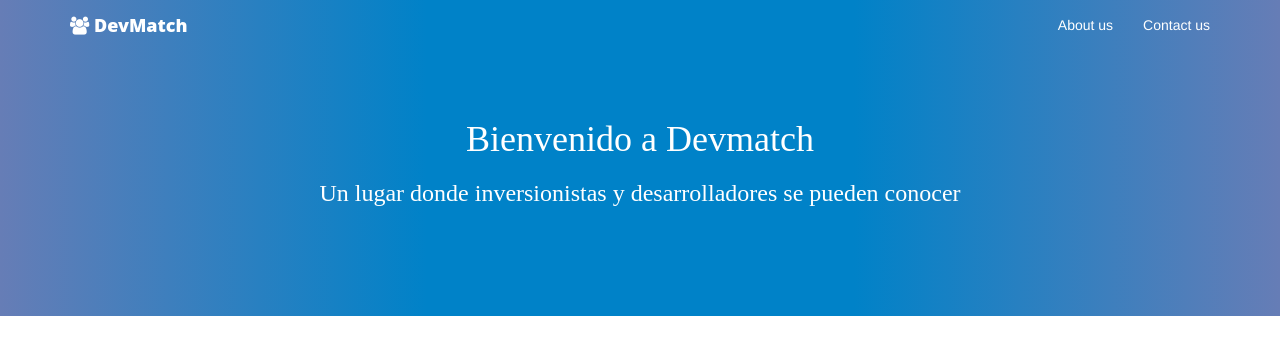
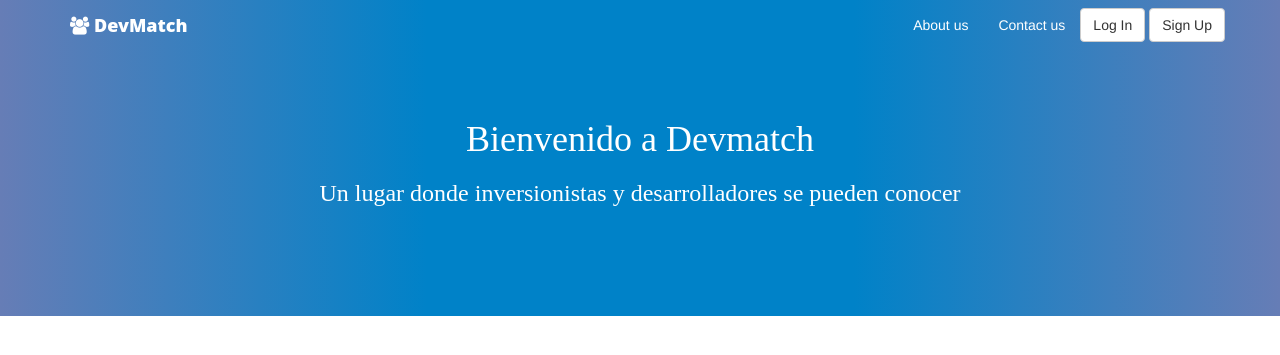
Before and after one commit to AlepsVillarreal/Ruby-on-Rails-test, a Rails app: page / in a window 1280 px wide. Shown: the top 355 px of the page. Run offline with Rails 7, Linux system fonts and the light colour scheme; style sheets or scripts are compiled from the project's sources; some libraries are stand-ins or nearby versions.

Commit message:
Added login and signup buttons to nav

```diff
--- a/app/views/layouts/application.html.erb
+++ b/app/views/layouts/application.html.erb
@@ -22,6 +22,10 @@
             <% end %>
         </div>
         <div class="collapse navbar-collapse" id="main-nav-collapse">
+          <div class="nav navbar-nav navbar-right">
+            <a href="/users/sign_in" class="btn btn-default navbar-btn">Log In</a>
+            <a href="/users/sign_up" class="btn btn-default navbar-btn">Sign Up</a>
+          </div>
           <ul class="nav navbar-nav navbar-right">
             <li><%= link_to "About us", about_path %> </li>
             <li><%= link_to "Contact us", new_contact_path %></li>
```
